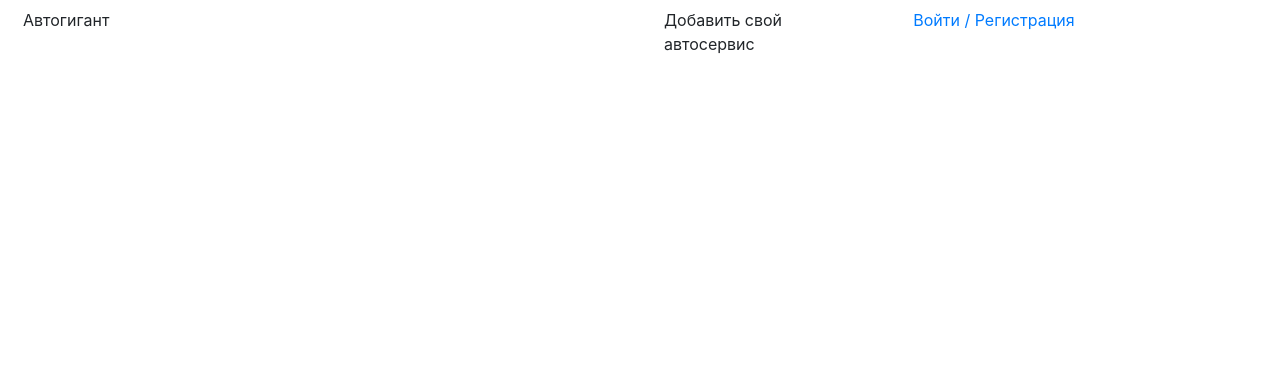
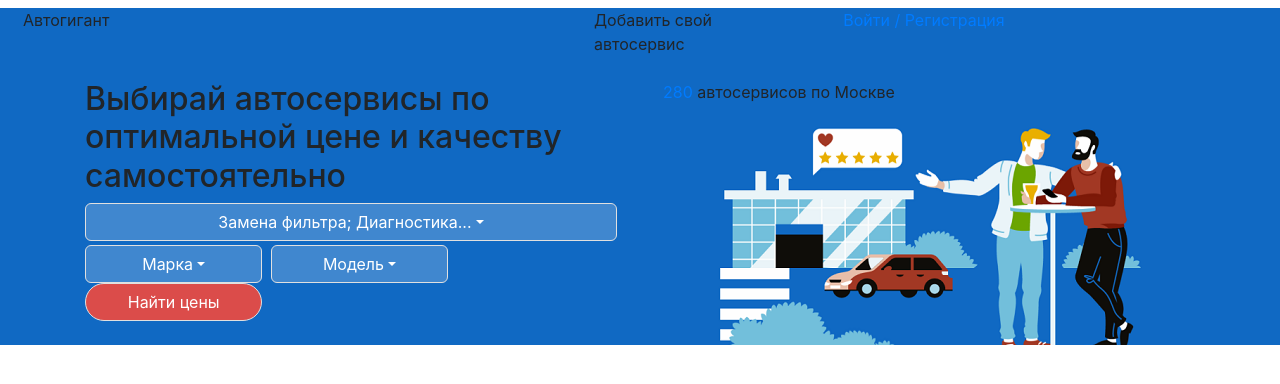
Before and after one commit to SergeyShashin/autogigant, a website: page index.html in a window 1280 px wide. Drawn offline with nearby package versions, Linux system fonts and the light colour scheme.

Commit message:
with bootstrap save 25/07/2019

```diff
--- a/index.html
+++ b/index.html
@@ -13,7 +13,8 @@
 
 <body>
     <div class="header-main">
-        <div class="container-fluid ml-2 mr-2 mt-2 justify-content-between">
+
+        <div class="container ml-2 mr-2 mt-2 justify-content-between">
             <div class="row">
                 <div class="col-sm-6 col-md-6 col-lg-6 col-xl-6">
                     Автогигант
@@ -29,6 +30,29 @@
                 </div>
             </div>
         </div>
+
+        <div class="container mt-4">
+            <div class="row">
+                <div class="col-sm col-md col-lg col-xl mr-3 mb-4">
+                    <h2>Выбирай автосервисы по оптимальной цене и качеству самостоятельно</h2>
+                    <button class="btn btn-outline-secondary dropdown-toggle col-sm col-md col-lg col-xl-12 mb-1" type="button" data-toggle="dropdown"
+                        aria-haspopup="true" aria-expanded="false">Замена фильтра;
+                        Диагностика...</button>
+                    <button class="btn btn-outline-secondary dropdown-toggle col-sm col-md col-lg-4 col-xl-4" type="button" data-toggle="dropdown"
+                        aria-haspopup="true" aria-expanded="false">Марка</button>
+                    <button class="btn btn-outline-secondary dropdown-toggle col-sm col-md col-lg-4 col-xl-4 ml-1 mr-1" type="button" data-toggle="dropdown"
+                        aria-haspopup="true" aria-expanded="false">Модель</button>
+                    <button class="btn btn-outline-secondary col-sm col-md col-lg-4 col-xl-4 btn-find-price" type="button">Найти цены</button>
+                </div>
+
+                <div class="col-sm col-md col-lg col-xl backgroundTwoMan">
+                    <p><a href="#"> 280</a> автосервисов по Москве</p>
+                </div>
+
+            </div>
+
+        </div>
+
     </div>
 </body>
 
--- a/scss/_header-main.scss
+++ b/scss/_header-main.scss
@@ -1,2 +1,21 @@
-.header-main{
+.header-main {
+    background: $background-headerMain-1069c3;
+
+    .backgroundTwoMan {
+        background: url(/img/87e37e53039383for600.png) center;
+    }
+
+    .btn-outline-secondary {
+        background: $background-btnDropdown-headerMain-4087cf;
+        color: #ffffff;
+        border: 1px solid #E0E0E0;
+        box-sizing: border-box;
+        border-radius: 6px;
+    }
+
+    .btn-find-price {
+        background: $background-btn-DB4C4A;
+        border-radius: 30px;
+    }
+
 }
--- a/scss/_variables.scss
+++ b/scss/_variables.scss
@@ -1,4 +1,3 @@
-
 //fonts
 $font-family: Roboto;
 $font-style: normal;
@@ -11,3 +10,9 @@ $font-size17: 17px;
 $font-size18: 18px;
 $font-size20: 20px;
 $font-size36: 36px;
+
+
+//backgrounds
+$background-headerMain-1069c3:#1069c3;
+$background-btnDropdown-headerMain-4087cf:#4087cf;
+$background-btn-DB4C4A: #DB4C4A;
--- a/scss/index.scss
+++ b/scss/index.scss
@@ -1,7 +1,6 @@
 @import url("https://fonts.googleapis.com/css?family=Roboto:100,100i,300,300i,400,400i,500,500i,700,700i,900,900i&display=swap&subset=cyrillic,cyrillic-ext,latin-ext");
 @import 'variables.scss';
 @import 'header-main.scss';
-
 
 
 // Extra small devices (portrait phones, less than 576px)
```
Also changed, not shown: index.css.
